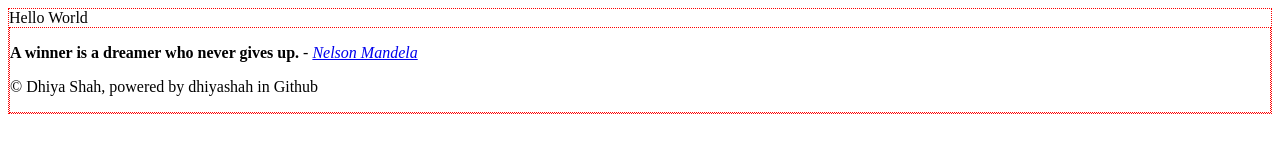
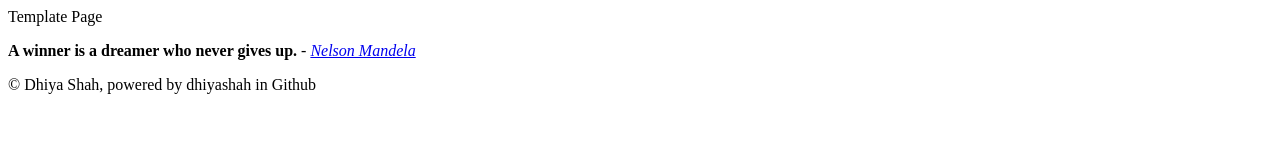
Before and after one commit to dhiyashah/Backup-HTML-github.io, a plain HTML site: page childPages/template.html in a window 1280 px wide. Drawn offline with Linux system fonts and the light colour scheme.

Commit message:
Update template.html

```diff
--- a/childPages/template.html
+++ b/childPages/template.html
@@ -4,12 +4,12 @@
     <!-- Used by Keyboard-->
     <meta charset="utf-8">
 
-    <title>Coding</title>
+    <title>Template Page</title>
 
     <!-- Used by Google Search -->
     <meta name="author" content="Dhiya Shah"
-    <meta name="description" content="">
-    <meta name="keywords" content="">
+    <meta name="description" content="Template Page, HTML Copied to all Pages">
+    <meta name="keywords" content="HTML">
     <meta name="viewport" content="width=device-width, initial-scale=1.0">
     <!-- Content give value for name or http-equiv attribute, text entry in string or array string -->
 
@@ -28,8 +28,7 @@
 
   </head>
   <body>
-    <div> Hello World <div/>
-    <header></header>
+    <header>Template Page</header>
     <nav></nav>
     <aside></aside>
     <section><article></article></section>
```
